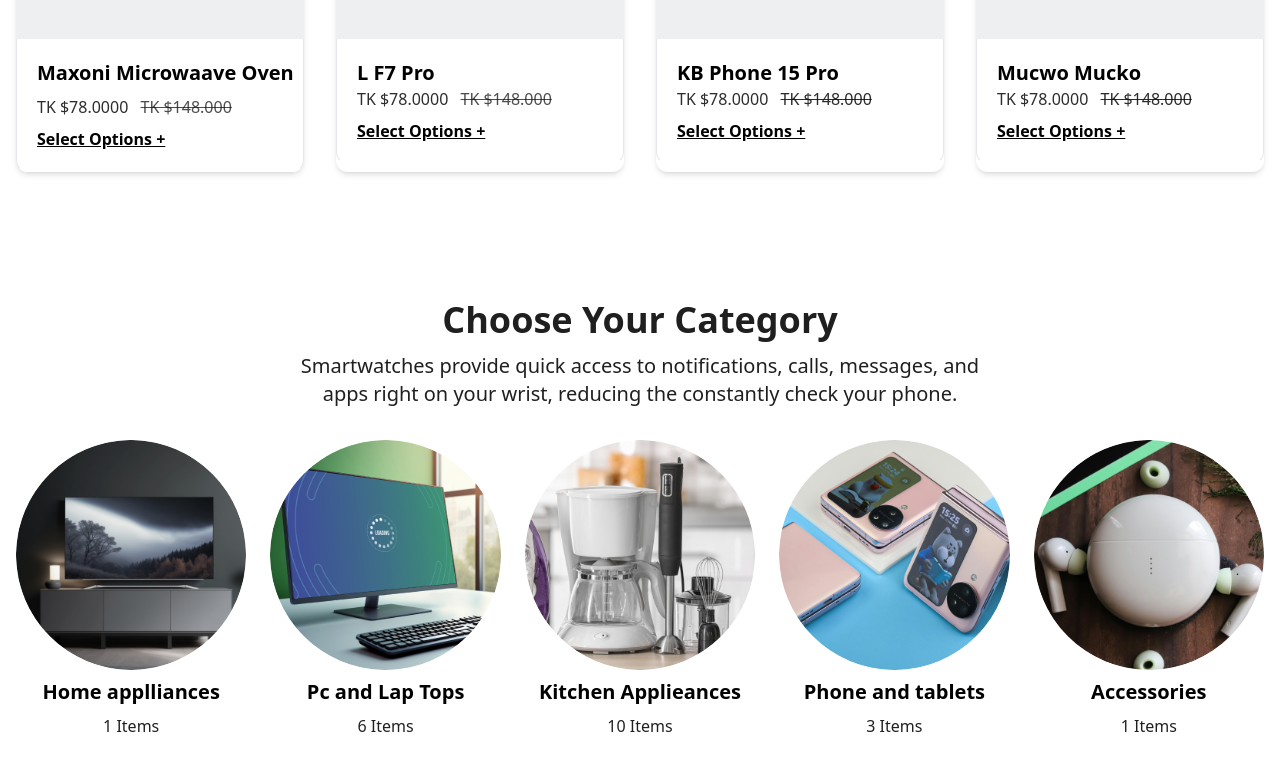
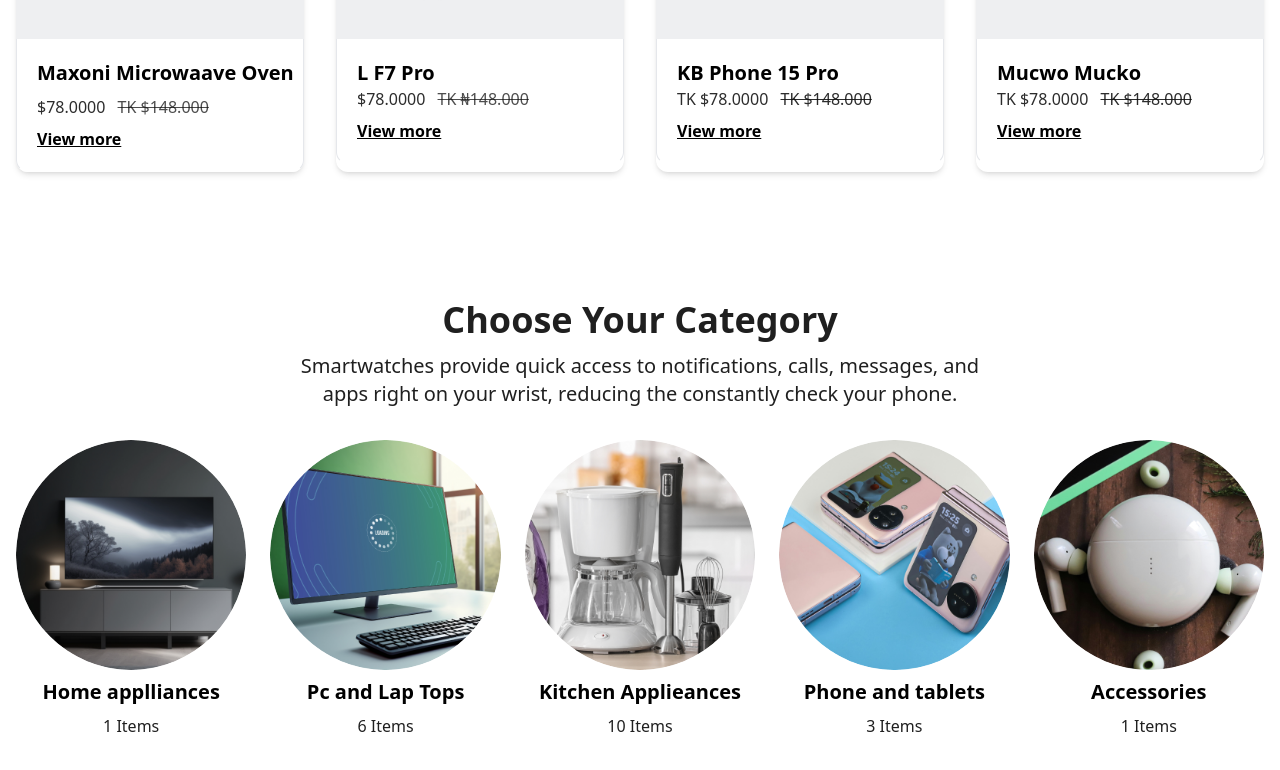
Before and after one commit to MDevHub/Elexy-Store, a React (Vite) app: page / in a window 1280 px wide. Shown: the part 1759-2529 px from the top of the page. Built offline with nearby package versions, Linux system fonts and the light colour scheme.

Commit message:
Updare the product slider

```diff
--- a/src/components/ProductSlider.jsx
+++ b/src/components/ProductSlider.jsx
@@ -1,4 +1,5 @@
 import React from 'react'
+import { Link } from 'react-router-dom'
 
 import prod12img from '../assets/images/product-12.png'
 import prod3img from '../assets/images/product-3.png'
@@ -16,8 +17,8 @@ const ProductSlider = () => {
 
             <div className='py-5 pl-5 outline-none border-b border-x border-b-[#ffffff] shadow-5xl rounded-b-xl' >
               <p className='text-xl font-bold mb-2'>Maxoni Microwaave Oven</p>
-              <p className='text-[16px] mr-2 text-[#121212e3] inline'> TK $78.0000</p> <span className='text-[#121212bf] line-through'>TK $148.000</span>
-              <p className='text-[16px] font-[600] underline hover:text-gray-500 mt-2'>Select Options +</p>
+              <p className='text-[16px] mr-2 text-[#121212e3] inline'>  $78.0000</p> <span className='text-[#121212bf] line-through'>TK $148.000</span>
+              <Link to="/phonetablets"><p className='text-[16px] font-[600] underline hover:text-gray-500 mt-2'>View more</p></Link>
             </div>
         </div>
 
@@ -28,8 +29,8 @@ const ProductSlider = () => {
   				</div>
             <div className='py-5 pl-5 outline-none border-b border-x border-b-[#ffffff] shadow-5xl rounded-b-xl'>
               <p className='text-xl font-bold'>L F7 Pro</p>
-              <p className='text-[16px] mt-2 mr-2 text-[#121212e3] inline'>TK $78.0000</p> <span className='text-[#121212bf] line-through'>TK $148.000</span>
-              <p className='text-[16px] font-[600] underline hover:text-gray-500 mt-2'>Select Options +</p>
+              <p className='text-[16px] mt-2 mr-2 text-[#121212e3] inline'> $78.0000</p> <span className='text-[#121212bf] line-through'>TK ₦148.000</span>
+               <Link to="/phonetablets"><p className='text-[16px] font-[600] underline hover:text-gray-500 mt-2'>View more</p></Link>
             </div>
          </div>
 
@@ -41,7 +42,7 @@ const ProductSlider = () => {
             <div className='py-5 pl-5 outline-none border-b border-x border-b-[#ffffff] shadow-5xl rounded-b-xl'>
               <p className='text-xl font-bold'>KB Phone 15 Pro</p>
               <p className='text-[16px] mt-2 mr-2 text-[#121212e3] inline'>TK $78.0000 <span className='text-[16px]  ml-2 text-[#121212e3] inline line-through'>TK $148.000</span></p>
-              <p className='text-[16px] font-[600] underline hover:text-gray-500 mt-2'>Select Options +</p>
+              <p className='text-[16px] font-[600] underline hover:text-gray-500 mt-2'>View more</p>
 				</div>
          </div>
 
@@ -50,7 +51,7 @@ const ProductSlider = () => {
             <div className='py-5 pl-5 outline-none border-b border-x border-b-[#ffffff] shadow-5xl rounded-b-xl'>
               <p className='text-xl font-bold'>Mucwo Mucko</p>
               <p className='text-[16px] mt-2 mr-2 text-[#121212e3] inline'>TK $78.0000</p> <span className='text-[16px] mr-2 text-[#121212e3] inline line-through'>TK $148.000</span>
-              <p className='text-[16px] font-[600] underline hover:text-gray-500 mt-2'>Select Options +</p>
+              <p className='text-[16px] font-[600] underline hover:text-gray-500 mt-2'>View more</p>
             </div>
          </div>
       </div>
```
